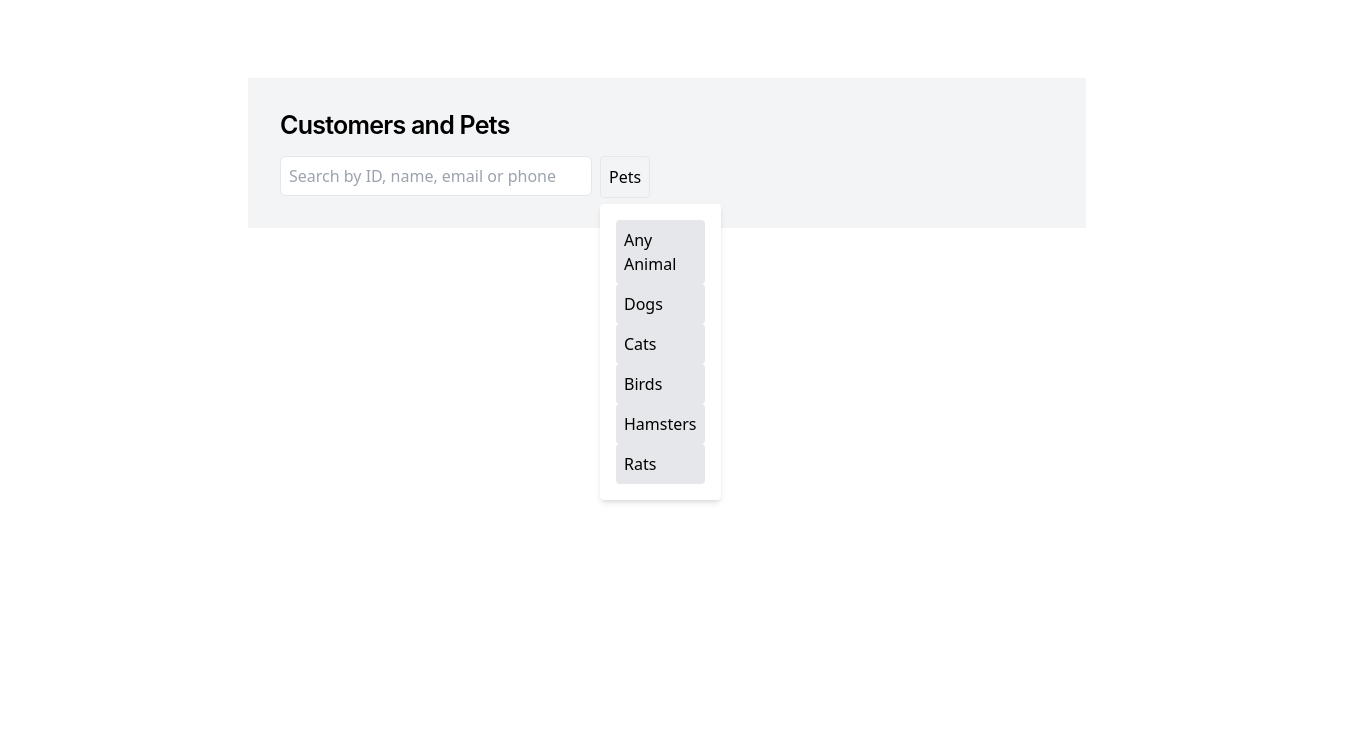
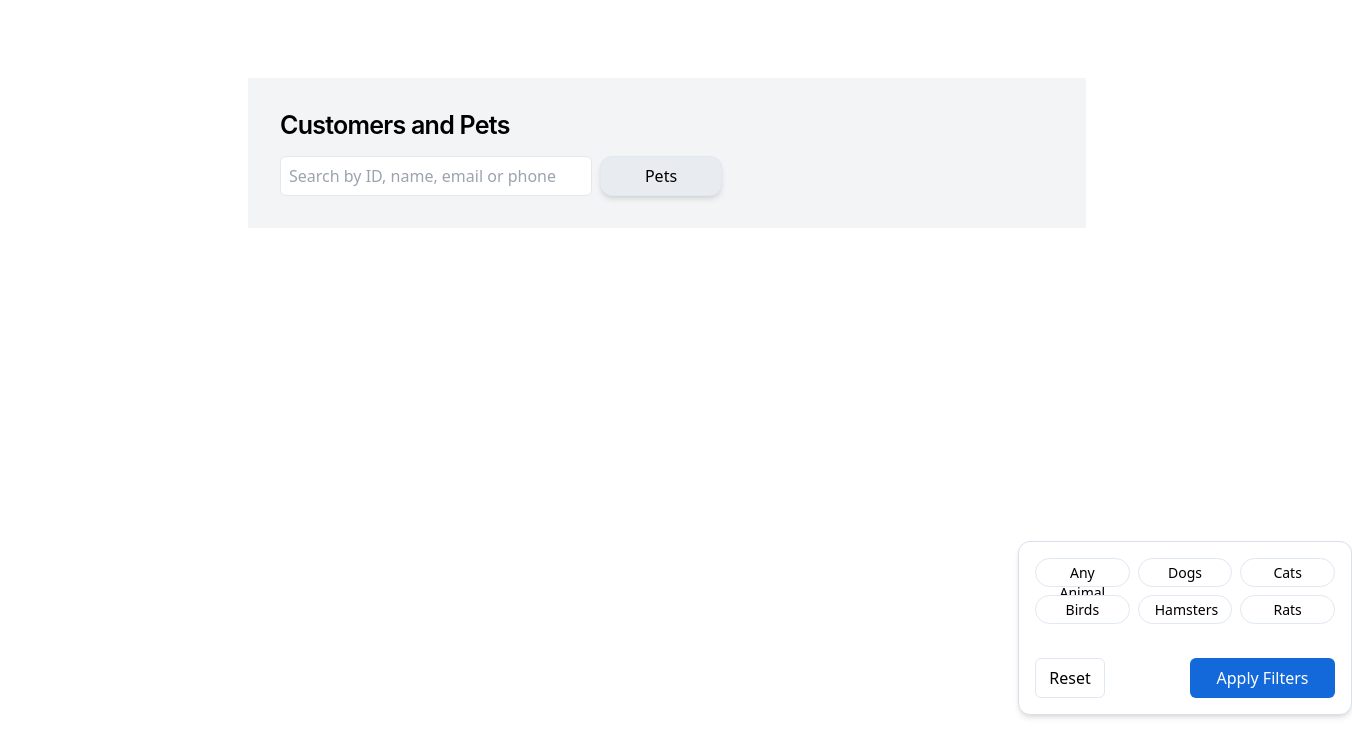
Before and after one commit to xanderrybalov/customers-and-pets, a Next.js app: page / in a window 1280 px wide. Both pictures are taken after a click on the button "Pets". Shown: the top 756 px of the page, 1352 px wide, since content can reach past the window. Built offline with nearby package versions, Linux system fonts and the light colour scheme.

Commit message:
feat: added CustomersPage and FilterWindow

```diff
--- a/src/app/components/CustomersPage.tsx
+++ b/src/app/components/CustomersPage.tsx
@@ -2,6 +2,7 @@
 
 import { useState, useEffect } from 'react';
 import { SearchInput } from './SearchInput';
+import FilterWindow from './FilterWindow';
 
 const fetchCustomers = async (searchText = '', species: string[] = []) => {
   let url = '/api/customers';
@@ -42,33 +43,21 @@ const CustomersPage = () => {
           <SearchInput searchText={searchText} setSearchText={setSearchText} />
           <div className="relative">
             <button
-              className="border p-2 rounded"
+              className={`w-[122px] h-[40px] rounded-xl border border-[#E0E8F2] shadow-md transition-all ${isFilterOpen ? 'bg-[#E8EBF0] border-[#D8E1EA]' : 'bg-white'}`}
               onClick={() => setIsFilterOpen(!isFilterOpen)}
             >
               Pets
             </button>
             {isFilterOpen && (
-              <div className="absolute top-12 left-0 bg-white p-4 rounded shadow-md z-10">
-                {[
-                  'Any Animal',
-                  'Dogs',
-                  'Cats',
-                  'Birds',
-                  'Hamsters',
-                  'Rats',
-                ].map((animal) => (
-                  <button
-                    key={animal}
-                    className={`block w-full text-left p-2 rounded ${selectedSpecies.includes(animal.toLowerCase()) ? 'bg-blue-500 text-white' : 'bg-gray-200'}`}
-                    onClick={() => {
-                      if (animal === 'Any Animal') setSelectedSpecies([]);
-                      else setSelectedSpecies([animal.toLowerCase()]);
-                    }}
-                  >
-                    {animal}
-                  </button>
-                ))}
-              </div>
+              <FilterWindow
+                selectedSpecies={selectedSpecies}
+                setSelectedSpecies={setSelectedSpecies}
+                onApply={(newSelection) => {
+                  setSelectedSpecies(newSelection);
+                  setIsFilterOpen(false);
+                }}
+                onReset={() => setSelectedSpecies([])}
+              />
             )}
           </div>
         </div>
--- /dev/null
+++ b/src/app/components/FilterWindow.tsx
@@ -0,0 +1,83 @@
+'use client';
+
+import { useState, useEffect } from 'react';
+
+type FilterWindowProps = {
+  selectedSpecies: string[];
+  setSelectedSpecies: (species: string[]) => void;
+  onApply: (species: string[]) => void;
+  onReset: () => void;
+};
+
+const FilterWindow: React.FC<FilterWindowProps> = ({
+  selectedSpecies,
+  setSelectedSpecies,
+  onApply,
+  onReset,
+}) => {
+  const speciesOptions: string[] = [
+    'Any Animal',
+    'Dogs',
+    'Cats',
+    'Birds',
+    'Hamsters',
+    'Rats',
+  ];
+  const [localSelection, setLocalSelection] =
+    useState<string[]>(selectedSpecies);
+
+  useEffect(() => {
+    setSelectedSpecies(localSelection);
+  }, [localSelection, setSelectedSpecies]);
+
+  const toggleSelection = (species: string) => {
+    if (species === 'Any Animal') {
+      setLocalSelection([]);
+    } else {
+      setLocalSelection((prev) =>
+        prev.includes(species)
+          ? prev.filter((s) => s !== species)
+          : [...prev, species]
+      );
+    }
+  };
+
+  return (
+    <div className="absolute w-[334px] h-[174px] left-[418px] top-[385px] bg-white border border-[#D8E1EA] shadow-md rounded-xl p-4 flex flex-col justify-between">
+      <div className="grid grid-cols-3 gap-2">
+        {speciesOptions.map((species) => (
+          <button
+            key={species}
+            className={`w-full h-[29px] rounded-full px-4 py-1 text-sm font-medium border border-[#E0E8F2] transition-all ${
+              localSelection.includes(species)
+                ? 'bg-[#1369D9] text-white'
+                : 'bg-white text-black'
+            }`}
+            onClick={() => toggleSelection(species)}
+          >
+            {species}
+          </button>
+        ))}
+      </div>
+      <div className="flex justify-between mt-4">
+        <button
+          className="w-[70px] h-[40px] border border-[#E0E8F2] text-black rounded-md"
+          onClick={() => {
+            setLocalSelection([]);
+            onReset();
+          }}
+        >
+          Reset
+        </button>
+        <button
+          className="w-[145px] h-[40px] bg-[#1369D9] text-white rounded-md"
+          onClick={() => onApply(localSelection)}
+        >
+          Apply Filters
+        </button>
+      </div>
+    </div>
+  );
+};
+
+export default FilterWindow;
```
Also changed, not shown: 1 other file (tests, documents, lock files or other folders).
